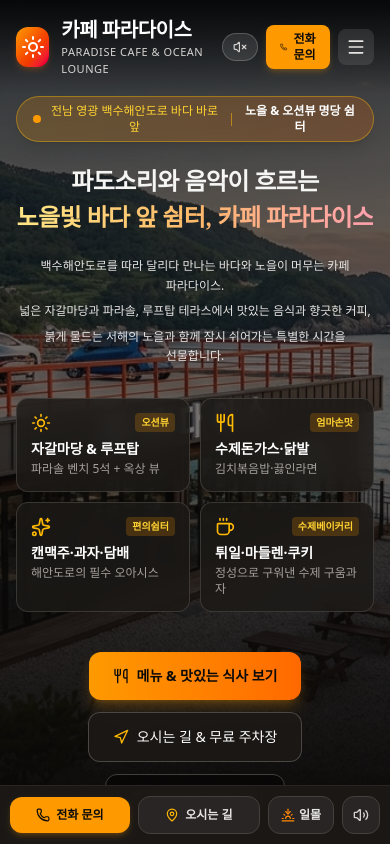
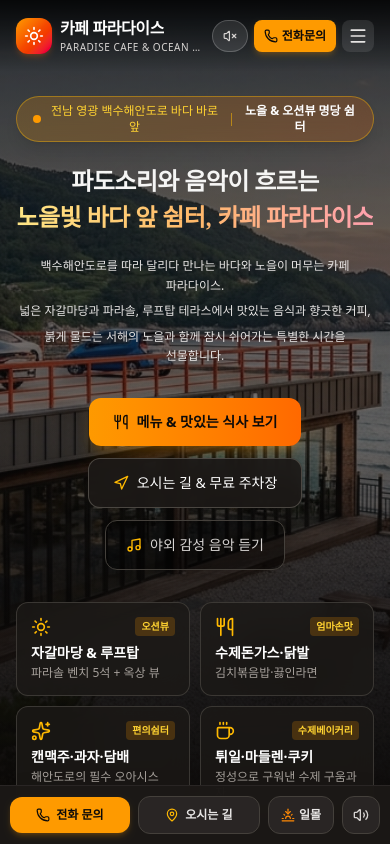
Before and after one commit to smilej25n/paradisecafe, a React (Vite) app: page / in a window 390 px wide. Shown: the top 844 px of the page. Built offline with nearby package versions, Linux system fonts and the light colour scheme; a web font is replaced by a local one.

Commit message:
style(ui): improve header responsiveness and hero CTAs
- Optimize Header layout for smaller screens with truncation and fluid sizing
- Replace Hero highlights grid with primary navigation CTA buttons for improved user engagement

```diff
--- a/src/components/Header.tsx
+++ b/src/components/Header.tsx
@@ -56,26 +56,26 @@ export const Header: React.FC<HeaderProps> = ({ onNavigate, activeSection }) =>
       }`}
     >
       {/* Top micro announcement bar */}
-      <div className="max-w-7xl mx-auto px-4 sm:px-6 flex items-center justify-between">
+      <div className="max-w-7xl mx-auto px-4 sm:px-6 flex items-center justify-between flex-nowrap">
         {/* Brand Logo */}
         <button
           id="header-logo-btn"
           onClick={() => handleNavItemClick('hero')}
-          className="flex items-center gap-3 text-left group focus:outline-none"
+          className="flex items-center gap-2 sm:gap-3 text-left group focus:outline-none min-w-0 pr-2"
         >
-          <div className="w-10 h-10 rounded-xl bg-gradient-to-br from-amber-500 via-orange-600 to-rose-600 flex items-center justify-center shadow-md shadow-orange-500/20 group-hover:scale-105 transition-transform">
-            <Sun className="w-6 h-6 text-white animate-spin-slow" />
+          <div className="w-9 h-9 sm:w-10 sm:h-10 shrink-0 rounded-xl bg-gradient-to-br from-amber-500 via-orange-600 to-rose-600 flex items-center justify-center shadow-md shadow-orange-500/20 group-hover:scale-105 transition-transform">
+            <Sun className="w-5 h-5 sm:w-6 sm:h-6 text-white animate-spin-slow" />
           </div>
-          <div>
-            <div className="flex items-center gap-2">
-              <span className="text-xl font-bold tracking-tight text-white font-serif">
+          <div className="min-w-0">
+            <div className="flex items-center gap-1.5 sm:gap-2">
+              <span className="text-base sm:text-xl font-bold tracking-tight text-white font-serif truncate">
                 카페 파라다이스
               </span>
-              <span className="hidden sm:inline-block px-2 py-0.5 text-[11px] font-medium bg-amber-500/20 text-amber-300 border border-amber-500/30 rounded-full">
+              <span className="hidden md:inline-block px-2 py-0.5 text-[11px] font-medium bg-amber-500/20 text-amber-300 border border-amber-500/30 rounded-full">
                 영광 백수해안도로
               </span>
             </div>
-            <p className="text-[11px] text-stone-300 tracking-wider">
+            <p className="text-[10px] sm:text-[11px] text-stone-300 tracking-wider truncate">
               PARADISE CAFE & OCEAN LOUNGE
             </p>
           </div>
@@ -100,13 +100,13 @@ export const Header: React.FC<HeaderProps> = ({ onNavigate, activeSection }) =>
         </nav>
 
         {/* Action Controls */}
-        <div className="flex items-center gap-2 sm:gap-3">
+        <div className="flex items-center gap-1.5 sm:gap-3 shrink-0 flex-nowrap">
           {/* Ambient Music Button */}
           <button
             id="ambient-audio-toggle"
             onClick={toggleSound}
             title={isPlayingAudio ? '야외 감성 음악 끄기' : '야외 감성 음악 & 파도소리 켜기'}
-            className={`flex items-center gap-1.5 px-2.5 sm:px-3 py-1.5 rounded-full text-xs font-medium border transition-all ${
+            className={`shrink-0 inline-flex items-center justify-center gap-1.5 h-8 sm:h-9 px-2.5 sm:px-3 rounded-full text-xs font-medium border transition-all ${
               isPlayingAudio
                 ? 'bg-amber-500/20 border-amber-400 text-amber-300 shadow-[0_0_12px_rgba(245,158,11,0.4)] animate-pulse'
                 : 'bg-white/10 border-white/20 text-stone-300 hover:bg-white/20 hover:text-white'
@@ -114,13 +114,13 @@ export const Header: React.FC<HeaderProps> = ({ onNavigate, activeSection }) =>
           >
             {isPlayingAudio ? (
               <>
-                <Volume2 className="w-3.5 h-3.5 text-amber-400" />
-                <span className="hidden sm:inline">음악 ON</span>
+                <Volume2 className="w-3.5 h-3.5 text-amber-400 shrink-0" />
+                <span className="hidden sm:inline whitespace-nowrap">음악 ON</span>
               </>
             ) : (
               <>
-                <VolumeX className="w-3.5 h-3.5" />
-                <span className="hidden sm:inline">바다음악</span>
+                <VolumeX className="w-3.5 h-3.5 shrink-0" />
+                <span className="hidden sm:inline whitespace-nowrap">바다음악</span>
               </>
             )}
           </button>
@@ -128,21 +128,23 @@ export const Header: React.FC<HeaderProps> = ({ onNavigate, activeSection }) =>
           {/* Quick Call */}
           <a
             id="header-quick-call-btn"
-            href={`tel:${STORE_INFO.phone}`}
-            className="flex items-center gap-1.5 px-3.5 py-1.5 bg-amber-500 hover:bg-amber-400 active:bg-amber-600 text-stone-950 rounded-lg text-xs sm:text-sm font-bold shadow-md shadow-amber-500/20 transition-all hover:scale-105"
+            href="tel:061-352-3516"
+            title="매장 전화 걸기 (061-352-3516)"
+            aria-label="카페 파라다이스 매장 전화 걸기 (061-352-3516)"
+            className="shrink-0 inline-flex items-center justify-center gap-1 h-8 sm:h-9 px-2.5 sm:px-3.5 bg-amber-500 hover:bg-amber-400 active:bg-amber-600 text-stone-950 rounded-lg text-xs sm:text-sm font-bold shadow-md shadow-amber-500/20 transition-all hover:scale-105 whitespace-nowrap cursor-pointer"
           >
-            <Phone className="w-3.5 h-3.5" />
-            <span>전화문의</span>
+            <Phone className="w-3.5 h-3.5 shrink-0" />
+            <span className="whitespace-nowrap break-keep select-none leading-none">전화문의</span>
           </a>
 
           {/* Mobile Menu Hamburger */}
           <button
             id="mobile-menu-toggle-btn"
             onClick={() => setMobileMenuOpen(!mobileMenuOpen)}
-            className="lg:hidden p-2 rounded-lg bg-white/10 text-stone-200 hover:text-white hover:bg-white/20"
+            className="lg:hidden shrink-0 inline-flex items-center justify-center w-8 h-8 sm:w-9 sm:h-9 rounded-lg bg-white/10 text-stone-200 hover:text-white hover:bg-white/20"
             aria-label="메뉴 열기"
           >
-            {mobileMenuOpen ? <X className="w-5 h-5" /> : <Menu className="w-5 h-5" />}
+            {mobileMenuOpen ? <X className="w-5 h-5 shrink-0" /> : <Menu className="w-5 h-5 shrink-0" />}
           </button>
         </div>
       </div>
--- a/src/components/HeroSection.tsx
+++ b/src/components/HeroSection.tsx
@@ -74,12 +74,51 @@ export const HeroSection: React.FC<HeroSectionProps> = ({
           <span className="block">붉게 물드는 서해의 노을과 함께 잠시 쉬어가는 특별한 시간을 선물합니다.</span>
         </motion.p>
 
+        {/* CTA Buttons */}
+        <motion.div
+          initial={{ opacity: 0, y: 20 }}
+          animate={{ opacity: 1, y: 0 }}
+          transition={{ duration: 0.6, delay: 0.3 }}
+          className="flex flex-wrap items-center justify-center gap-3 sm:gap-4 mb-8 sm:mb-10"
+        >
+          <button
+            id="hero-menu-cta"
+            onClick={() => onNavigate('menu')}
+            className="px-6 py-3.5 bg-gradient-to-r from-amber-500 to-orange-500 hover:from-amber-400 hover:to-orange-400 text-stone-950 font-bold rounded-xl shadow-lg shadow-amber-500/25 flex items-center gap-2 transition-all transform hover:-translate-y-0.5 text-sm sm:text-base cursor-pointer"
+          >
+            <Utensils className="w-4 h-4" />
+            <span>메뉴 & 맛있는 식사 보기</span>
+          </button>
+
+          <button
+            id="hero-location-cta"
+            onClick={() => onNavigate('location')}
+            className="px-6 py-3.5 bg-stone-900/90 hover:bg-stone-800 text-white font-medium rounded-xl border border-stone-600/80 flex items-center gap-2 transition-all text-sm sm:text-base backdrop-blur-sm cursor-pointer"
+          >
+            <Navigation className="w-4 h-4 text-amber-400" />
+            <span>오시는 길 & 무료 주차장</span>
+          </button>
+
+          <button
+            id="hero-audio-cta"
+            onClick={onOpenAudio}
+            className={`px-5 py-3.5 rounded-xl border flex items-center gap-2 transition-all text-sm cursor-pointer ${
+              isPlayingAudio
+                ? 'bg-amber-500/20 border-amber-400 text-amber-300'
+                : 'bg-black/40 border-stone-700 text-stone-300 hover:bg-black/60 hover:text-white'
+            }`}
+          >
+            <Music className="w-4 h-4 text-amber-400" />
+            <span>{isPlayingAudio ? '야외 감성 음악 재생중' : '야외 감성 음악 듣기'}</span>
+          </button>
+        </motion.div>
+
         {/* Quick Highlights Grid */}
         <motion.div
           initial={{ opacity: 0, y: 20 }}
           animate={{ opacity: 1, y: 0 }}
-          transition={{ duration: 0.6, delay: 0.3 }}
-          className="grid grid-cols-2 sm:grid-cols-4 gap-2.5 sm:gap-3 max-w-4xl mx-auto mb-10 text-left"
+          transition={{ duration: 0.6, delay: 0.4 }}
+          className="grid grid-cols-2 sm:grid-cols-4 gap-2.5 sm:gap-3 max-w-4xl mx-auto text-left"
         >
           <div className="bg-stone-900/80 backdrop-blur-md border border-stone-700/80 rounded-xl p-3.5 hover:border-amber-500/50 transition-all group">
             <div className="text-amber-400 mb-1.5 flex items-center justify-between">
@@ -117,45 +156,6 @@ export const HeroSection: React.FC<HeroSectionProps> = ({
             <div className="text-xs text-stone-400 mt-0.5">정성으로 구워낸 수제 구움과자</div>
           </div>
         </motion.div>
-
-        {/* CTA Buttons */}
-        <motion.div
-          initial={{ opacity: 0, y: 20 }}
-          animate={{ opacity: 1, y: 0 }}
-          transition={{ duration: 0.6, delay: 0.4 }}
-          className="flex flex-wrap items-center justify-center gap-3 sm:gap-4"
-        >
-          <button
-            id="hero-menu-cta"
-            onClick={() => onNavigate('menu')}
-            className="px-6 py-3.5 bg-gradient-to-r from-amber-500 to-orange-500 hover:from-amber-400 hover:to-orange-400 text-stone-950 font-bold rounded-xl shadow-lg shadow-amber-500/25 flex items-center gap-2 transition-all transform hover:-translate-y-0.5 text-sm sm:text-base"
-          >
-            <Utensils className="w-4 h-4" />
-            <span>메뉴 & 맛있는 식사 보기</span>
-          </button>
-
-          <button
-            id="hero-location-cta"
-            onClick={() => onNavigate('location')}
-            className="px-6 py-3.5 bg-stone-900/90 hover:bg-stone-800 text-white font-medium rounded-xl border border-stone-600/80 flex items-center gap-2 transition-all text-sm sm:text-base backdrop-blur-sm"
-          >
-            <Navigation className="w-4 h-4 text-amber-400" />
-            <span>오시는 길 & 무료 주차장</span>
-          </button>
-
-          <button
-            id="hero-audio-cta"
-            onClick={onOpenAudio}
-            className={`px-5 py-3.5 rounded-xl border flex items-center gap-2 transition-all text-sm ${
-              isPlayingAudio
-                ? 'bg-amber-500/20 border-amber-400 text-amber-300'
-                : 'bg-black/40 border-stone-700 text-stone-300 hover:bg-black/60 hover:text-white'
-            }`}
-          >
-            <Music className="w-4 h-4 text-amber-400" />
-            <span>{isPlayingAudio ? '야외 감성 음악 재생중' : '야외 감성 음악 듣기'}</span>
-          </button>
-        </motion.div>
       </div>
 
       {/* Bottom subtle ambient waves divider */}
```
